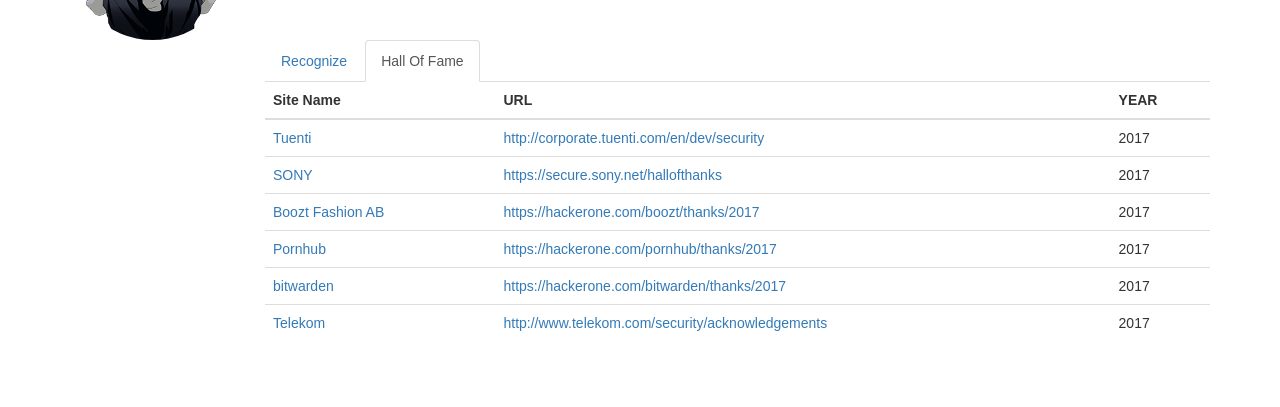
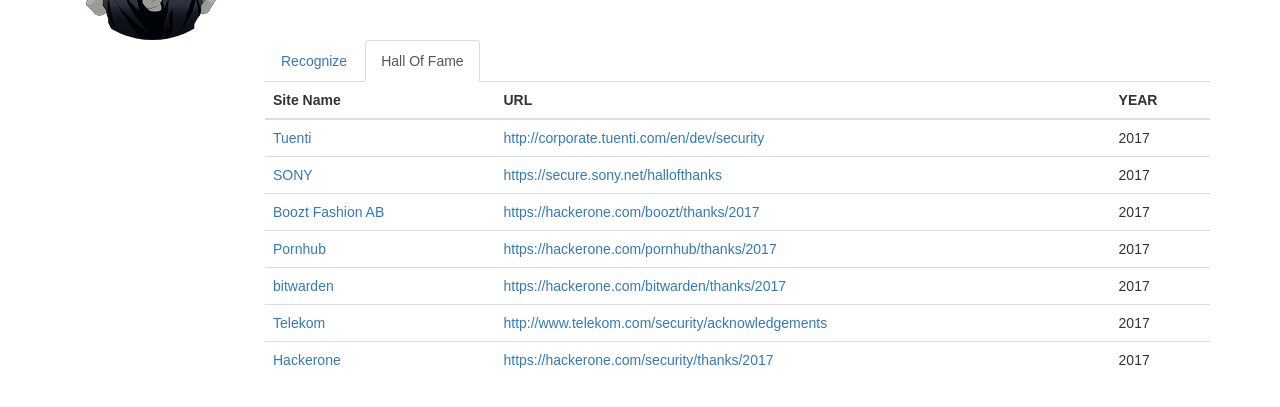
Before and after one commit to kenziy/kenziy, a plain HTML site: page index.html in a window 1280 px wide. Both pictures are taken after a click on the tab "Hall Of Fame". Shown: the part 125-532 px from the top of the page. Drawn offline with Linux system fonts and the light colour scheme.

```diff
--- a/index.html
+++ b/index.html
@@ -88,6 +88,11 @@
                               <img src="images/telekom.png" title="telekom">
                            </div>
                         </div>
+                        <div>
+                           <div class="col-md-3 col-xs-4 text-center">
+                              <img src="images/hackerone.png" title="Hackerone">
+                           </div>
+                        </div>
                      </div>
                      <div role="tabpanel" class="tab-pane" id="portfolio">...</div>
                      <div role="tabpanel" class="tab-pane" id="halloffame">
@@ -150,6 +155,15 @@
                                  </td>
                                  <td>2017</td>
                               </tr>
+                              <tr>
+                                 <td>
+                                    <a href="https://hackerone.com/">Hackerone</a>
+                                 </td>
+                                 <td>
+                                    <a href="https://hackerone.com/security/thanks/2017" target="_blank">https://hackerone.com/security/thanks/2017</a>
+                                 </td>
+                                 <td>2017</td>
+                              </tr>
                            </table>
                         </div>
                      </div>
```
Also changed, not shown: images/hackerone.png (added).
